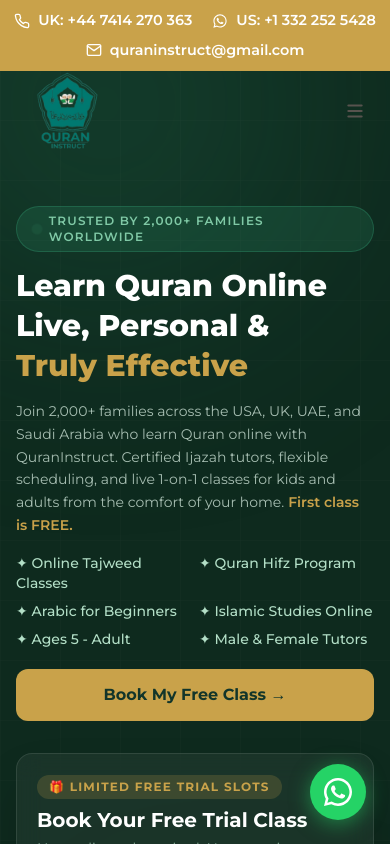
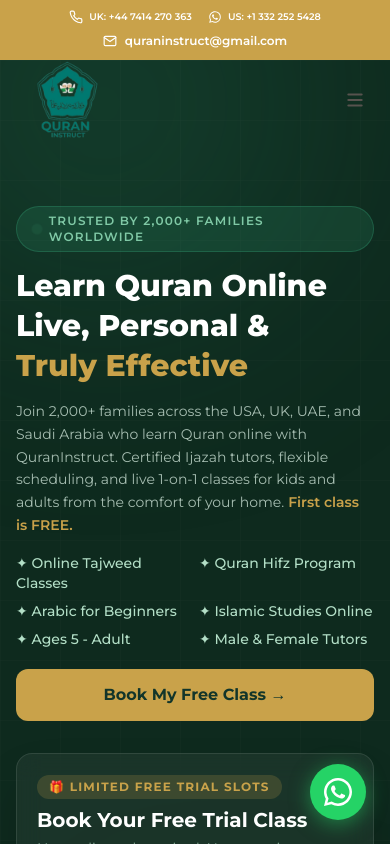
Before and after one commit to AhadAliWeb/tariq-frontend, a Next.js app: page / in a window 390 px wide. Shown: the top 844 px of the page. Built offline with nearby package versions, Linux system fonts and the light colour scheme.

Commit message:
strip update 2

```diff
--- a/src/components/ContactStrip.js
+++ b/src/components/ContactStrip.js
@@ -4,15 +4,15 @@
 export default function ContactStrip() {
   return (
     <div
-      className="flex flex-wrap items-center justify-center gap-x-7 gap-y-2 px-4 py-2.5 text-[0.9rem] font-semibold"
+      className="flex flex-wrap items-center justify-center gap-x-8 gap-y-2 px-5 sm:px-8 py-2.5 text-[0.9rem] font-semibold"
       style={{ backgroundColor: BG_COLOR }}
     >
-      {/* Group 1: Phone + WhatsApp stay on the same line */}
-      <div className="flex flex-nowrap items-center gap-x-5">
+      {/* Group 1: Phone + WhatsApp stay on the same line, shrink on small screens */}
+      <div className="flex flex-nowrap items-center gap-x-4 xs:gap-x-5 sm:gap-x-6 text-[0.6rem] xs:text-[0.7rem] sm:text-[0.85rem] md:text-[0.9rem]">
         <a
           href="tel:+447414270363"
           aria-label="Call UK number"
-          className="inline-flex items-center gap-2 whitespace-nowrap no-underline transition-opacity hover:underline hover:opacity-70"
+          className="inline-flex items-center gap-1.5 sm:gap-2 whitespace-nowrap no-underline transition-opacity hover:underline hover:opacity-70"
           style={{ color: TEXT_COLOR }}
         >
           <PhoneIcon />
@@ -24,7 +24,7 @@
           target="_blank"
           rel="noopener noreferrer"
           aria-label="Message US number on WhatsApp"
-          className="inline-flex items-center gap-2 whitespace-nowrap no-underline transition-opacity hover:underline hover:opacity-70"
+          className="inline-flex items-center gap-1.5 sm:gap-2 whitespace-nowrap no-underline transition-opacity hover:underline hover:opacity-70"
           style={{ color: TEXT_COLOR }}
         >
           <WhatsAppIcon />
@@ -36,7 +36,7 @@
       <a
         href="mailto:quraninstruct@gmail.com"
         aria-label="Email us"
-        className="inline-flex items-center gap-2 whitespace-nowrap no-underline transition-opacity hover:underline hover:opacity-70"
+        className="inline-flex items-center gap-2 whitespace-nowrap no-underline transition-opacity hover:underline hover:opacity-70 text-[0.75rem] sm:text-[0.9rem]"
         style={{ color: TEXT_COLOR }}
       >
         <MailIcon />
@@ -50,7 +50,7 @@
 
 function PhoneIcon() {
   return (
-    <svg width="16" height="16" viewBox="0 0 24 24" fill="none" stroke={TEXT_COLOR} strokeWidth="2" className="shrink-0">
+    <svg width="14" height="14" viewBox="0 0 24 24" fill="none" stroke={TEXT_COLOR} strokeWidth="2" className="shrink-0 sm:w-4 sm:h-4">
       <path
         d="M22 16.92v3a2 2 0 0 1-2.18 2 19.79 19.79 0 0 1-8.63-3.07 19.5 19.5 0 0 1-6-6 19.79 19.79 0 0 1-3.07-8.67A2 2 0 0 1 4.11 2h3a2 2 0 0 1 2 1.72c.127.96.361 1.903.7 2.81a2 2 0 0 1-.45 2.11L8.09 9.91a16 16 0 0 0 6 6l1.27-1.27a2 2 0 0 1 2.11-.45c.907.339 1.85.573 2.81.7A2 2 0 0 1 22 16.92z"
         strokeLinecap="round"
@@ -62,7 +62,7 @@
 
 function WhatsAppIcon() {
   return (
-    <svg width="16" height="16" viewBox="0 0 24 24" fill={TEXT_COLOR} className="shrink-0">
+    <svg width="14" height="14" viewBox="0 0 24 24" fill={TEXT_COLOR} className="shrink-0 sm:w-4 sm:h-4">
       <path d="M12.04 2C6.58 2 2.13 6.45 2.13 11.91c0 1.75.46 3.45 1.32 4.95L2.05 22l5.25-1.38a9.87 9.87 0 0 0 4.74 1.21h.01c5.46 0 9.9-4.45 9.9-9.91 0-2.65-1.03-5.14-2.9-7.01A9.82 9.82 0 0 0 12.04 2zm0 18.12h-.01a8.2 8.2 0 0 1-4.18-1.15l-.3-.18-3.11.82.83-3.03-.2-.31a8.2 8.2 0 0 1-1.26-4.36c0-4.54 3.7-8.24 8.25-8.24 2.2 0 4.27.86 5.83 2.42a8.18 8.18 0 0 1 2.41 5.83c0 4.54-3.7 8.2-8.26 8.2zm4.52-6.16c-.25-.12-1.47-.72-1.7-.81-.23-.08-.39-.12-.56.13-.16.25-.64.81-.78.97-.14.17-.29.19-.54.06-.25-.12-1.04-.38-1.99-1.22-.73-.66-1.23-1.46-1.37-1.71-.14-.25-.02-.38.11-.51.11-.11.25-.29.37-.43.12-.15.16-.25.25-.42.08-.16.04-.31-.02-.43-.06-.12-.56-1.35-.77-1.85-.2-.48-.41-.42-.56-.42-.14-.01-.31-.01-.48-.01a.93.93 0 0 0-.67.31c-.23.25-.87.85-.87 2.08 0 1.22.89 2.4 1.01 2.57.12.17 1.75 2.67 4.24 3.74.59.26 1.05.41 1.41.52.59.19 1.13.16 1.56.1.48-.07 1.47-.6 1.67-1.18.21-.58.21-1.07.15-1.18-.07-.11-.23-.17-.48-.29z" />
     </svg>
   );
@@ -70,7 +70,7 @@
 
 function MailIcon() {
   return (
-    <svg width="16" height="16" viewBox="0 0 24 24" fill="none" stroke={TEXT_COLOR} strokeWidth="2" className="shrink-0">
+    <svg width="14" height="14" viewBox="0 0 24 24" fill="none" stroke={TEXT_COLOR} strokeWidth="2" className="shrink-0 sm:w-4 sm:h-4">
       <rect x="2" y="4" width="20" height="16" rx="2" strokeLinecap="round" strokeLinejoin="round" />
       <path d="M22 6l-10 7L2 6" strokeLinecap="round" strokeLinejoin="round" />
     </svg>
```
